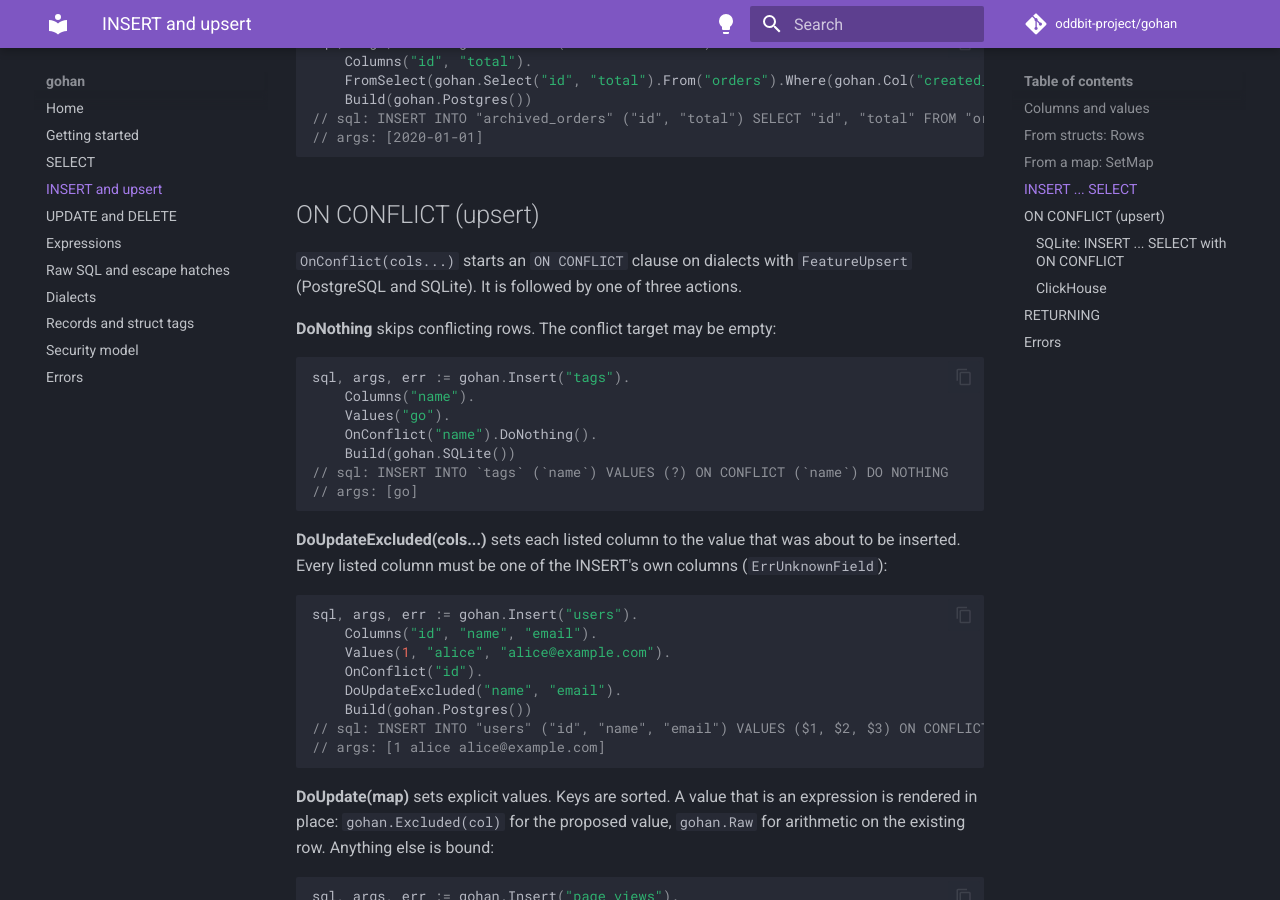
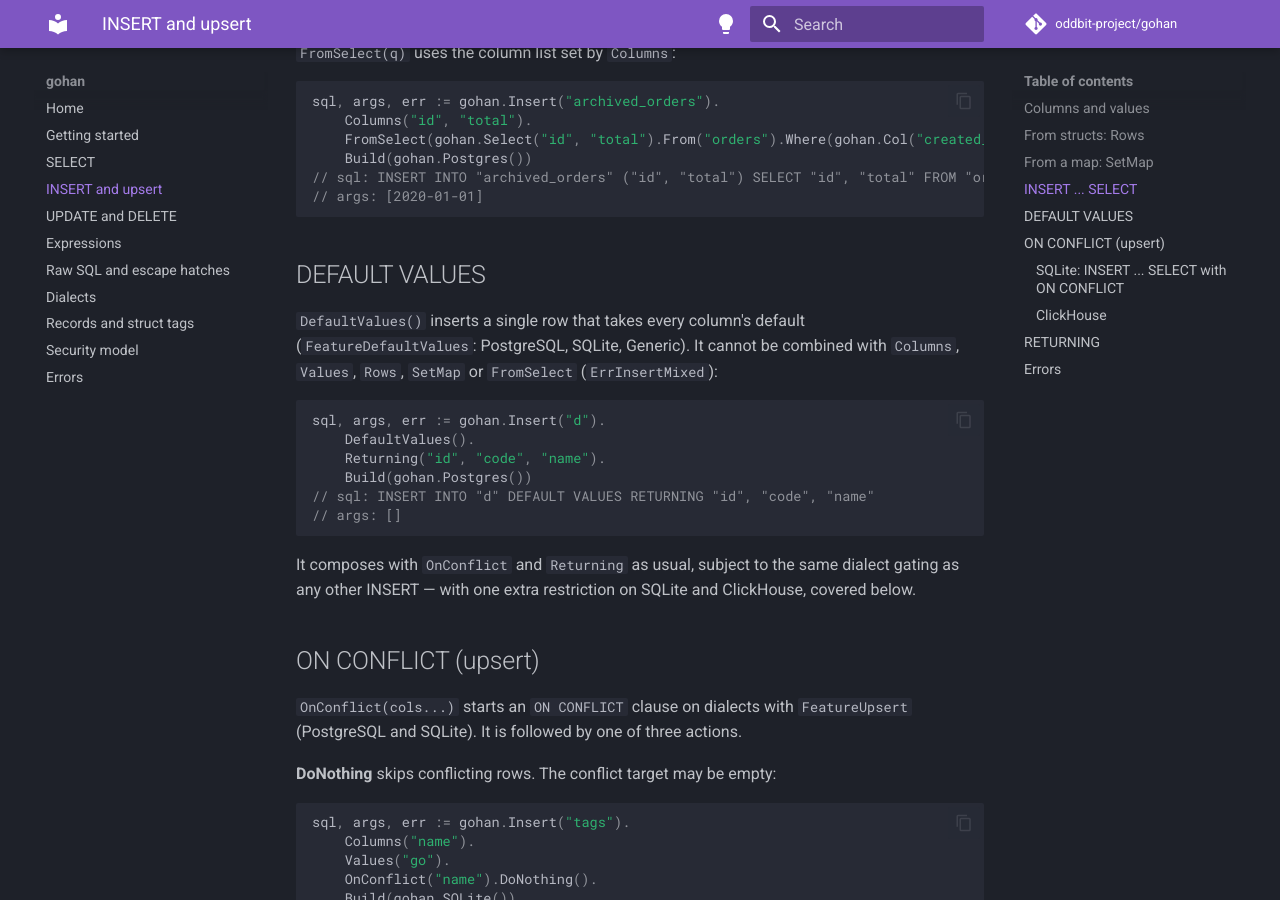
Before and after one commit to oddbit-project/gohan, an MkDocs documentation site: the page built from docs/insert-and-upsert.md, in a window 1280 px wide and 900 px high, scrolled down 2565 px. Built offline with MkDocs 1.6.1 and Material for MkDocs 9.7.7, drawn with Linux system fonts in a browser that asks for light colours; comment, search, counter and statistics services are not loaded; some of the changed text lies outside the part shown.

Commit message:
docs: document DefaultValues

````diff
--- a/docs/insert-and-upsert.md
+++ b/docs/insert-and-upsert.md
@@ -4,13 +4,14 @@
 - [From structs: Rows](#from-structs-rows)
 - [From a map: SetMap](#from-a-map-setmap)
 - [INSERT ... SELECT](#insert--select)
+- [DEFAULT VALUES](#default-values)
 - [ON CONFLICT (upsert)](#on-conflict-upsert)
 - [RETURNING](#returning)
 - [Errors](#errors)
 
 `Insert(table)` takes a table name (`"schema.table"` allowed) or a `gohan.Table(name)` without an
-alias. Exactly one row source is used: `Values`, `Rows`, `SetMap` or `FromSelect`; combining them
-fails with `ErrInsertMixed`. Every value that is not an expression is bound.
+alias. Exactly one row source is used: `Values`, `Rows`, `SetMap`, `FromSelect` or `DefaultValues`;
+combining them fails with `ErrInsertMixed`. Every value that is not an expression is bound.
 
 ## Columns and values
 
@@ -125,6 +126,24 @@ sql, args, err := gohan.Insert("archived_orders").
 // args: [2020-01-01]
 ```
 
+## DEFAULT VALUES
+
+`DefaultValues()` inserts a single row that takes every column's default (`FeatureDefaultValues`:
+PostgreSQL, SQLite, Generic). It cannot be combined with `Columns`, `Values`, `Rows`, `SetMap` or
+`FromSelect` (`ErrInsertMixed`):
+
+```go
+sql, args, err := gohan.Insert("d").
+	DefaultValues().
+	Returning("id", "code", "name").
+	Build(gohan.Postgres())
+// sql: INSERT INTO "d" DEFAULT VALUES RETURNING "id", "code", "name"
+// args: []
+```
+
+It composes with `OnConflict` and `Returning` as usual, subject to the same dialect gating as any
+other INSERT — with one extra restriction on SQLite and ClickHouse, covered below.
+
 ## ON CONFLICT (upsert)
 
 `OnConflict(cols...)` starts an `ON CONFLICT` clause on dialects with `FeatureUpsert` (PostgreSQL
@@ -191,6 +210,9 @@ sql, args, err := gohan.Insert("tags").
 // args: []
 ```
 
+`DefaultValues().OnConflict(...)` is a syntax error on real SQLite, so `gohan` rejects it at
+`Build` with `ErrUnsupported` instead; PostgreSQL allows it.
+
 ### ClickHouse
 
 ClickHouse has no `ON CONFLICT`: `OnConflict` fails with `ErrUnsupported`. Use a
@@ -206,6 +228,10 @@ fmt.Println(err)
 // Output:
 // gohan: not supported by dialect: ON CONFLICT
 ```
+
+ClickHouse also has no `DEFAULT VALUES` (`INSERT INTO t DEFAULT VALUES` is a syntax error there):
+`DefaultValues()` fails with `ErrUnsupported` on `ClickHouse()` and `ClickHouseNamed()`. Use
+`Values` with the defaults spelled out explicitly instead.
 
 ## RETURNING
 
@@ -229,11 +255,11 @@ Run it with `QueryContext`/`QueryRowContext`, not `ExecContext`.
 |---|---|
 | `ErrNoColumns` | no row source, `Rows()` with no records, an empty `SetMap`, a record with no insertable fields, `FromSelect` without `Columns`, or an update action with nothing to set |
 | `ErrValueCount` | a `Values` row whose length differs from `Columns` (or `Values` without `Columns`) |
-| `ErrInsertMixed` | more than one of `Values`, `Rows`, `SetMap`, `FromSelect` |
+| `ErrInsertMixed` | more than one of `Values`, `Rows`, `SetMap`, `FromSelect`, `DefaultValues`; or `DefaultValues` with a non-empty `Columns` |
 | `ErrInvalidRecord`, `ErrRecordType`, `ErrRecordShape`, `ErrInconsistentOmit`, `ErrDuplicateColumn` | struct problems in `Rows`; see [Records](records-and-struct-tags.md#errors) |
 | `ErrConflictTarget` | `DoUpdate`/`DoUpdateExcluded` without conflict columns |
-| `ErrUnknownField` | a `DoUpdateExcluded` column that is not inserted |
-| `ErrUnsupported` | `OnConflict`, `Excluded` or `Returning` on a dialect without the feature; a `Table` with an alias |
+| `ErrUnknownField` | a `DoUpdateExcluded` column that is not inserted (with `DefaultValues`, always — there are no INSERT columns to match) |
+| `ErrUnsupported` | `OnConflict`, `Excluded` or `Returning` on a dialect without the feature; a `Table` with an alias; `DefaultValues` on ClickHouse; `DefaultValues().OnConflict(...)` on SQLite |
 | `ErrNoTable` | a missing or empty table, a table of the wrong type, or `FromSelect(nil)` |
 | `ErrInvalidIdentifier` | a dotted (qualified) column name: in the column list, a `SetMap` key, a record column, the conflict target, a `DoUpdate` key or `Excluded` |
 | `ErrTooManyArgs` | more bound values than the dialect allows |
````
Also changed, not shown: CHANGELOG.md (+6 -0 lines), README.md (+1 -0 lines), docs/dialects.md (+6 -0 lines).
